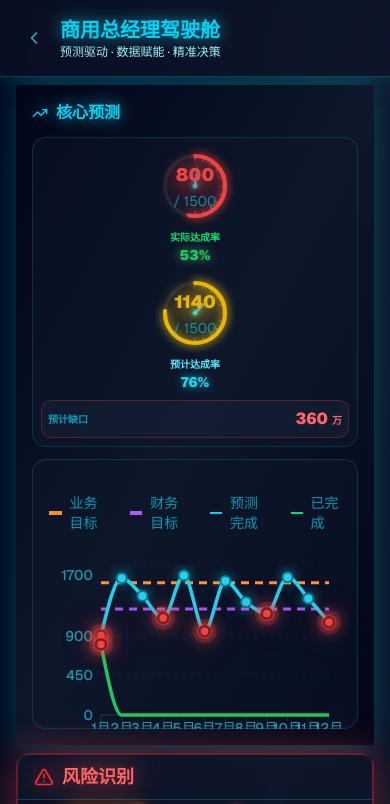
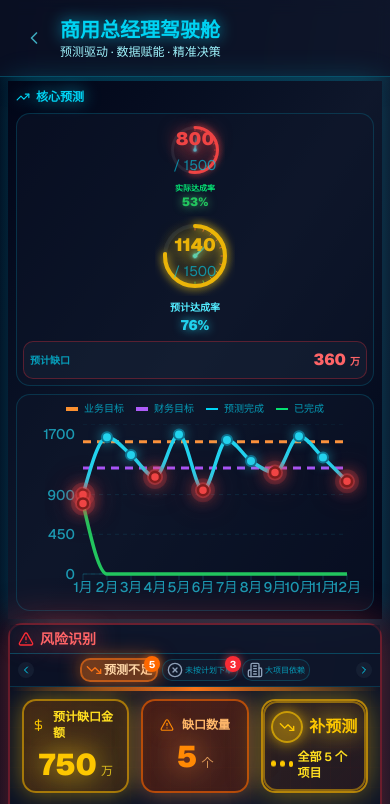
Before and after one commit to navylee1990/coze_jsc, a Next.js app: page /gm in a window 390 px wide. Shown: the top 804 px of the page. Built offline with nearby package versions, Linux system fonts and the light colour scheme.

Commit message:
fix: 优化笔记本屏幕适配，减小内边距和间距

```diff
--- a/src/app/gm/page.tsx
+++ b/src/app/gm/page.tsx
@@ -439,9 +439,9 @@ export default function GMDashboard() {
       </header>
 
       {/* 主要内容区 - 自适应流式布局 */}
-      <main className="flex-1 flex flex-col w-full overflow-hidden px-4 sm:px-6 lg:px-8 py-2 sm:py-3 lg:py-4">
+      <main className="flex-1 flex flex-col w-full px-2 sm:px-4 md:px-6 lg:px-8 py-1 sm:py-2 lg:py-3">
         {/* 驾驶舱风格布局 - 响应式网格 */}
-        <div className="grid grid-cols-1 xl:grid-cols-12 gap-2 sm:gap-3 lg:gap-4 h-full flex-1">
+        <div className="grid grid-cols-1 xl:grid-cols-12 gap-1 sm:gap-2 md:gap-3 lg:gap-4 flex-1">
 
           {/* 核心预测决策卡片 - 使用新的汽车驾驶舱风格组件 */}
           <div className={cn(
@@ -452,7 +452,7 @@ export default function GMDashboard() {
           )}>
             <div className={cn(
               `${DASHBOARD_STYLES.cardBg} ${DASHBOARD_STYLES.cardBorder} rounded-xl p-0 ${DASHBOARD_STYLES.glow}`,
-              'flex-1 min-h-0'
+              'flex-1 min-h-0 flex flex-col'
             )}>
               <PredictionDecisionCard theme="dashboard" timeRange={selectedTimeRange} />
             </div>
@@ -471,7 +471,7 @@ export default function GMDashboard() {
               'shadow-[0_0_40px_rgba(239,68,68,0.4)]',
               'hover:shadow-[0_0_50px_rgba(239,68,68,0.5)]',
               'transition-shadow duration-300',
-              'flex-1 min-h-0'
+              'flex-1 min-h-0 flex flex-col'
             )}>
               <RiskIdentificationPanel theme="dashboard" timeRange={selectedTimeRange} />
             </div>
@@ -481,9 +481,13 @@ export default function GMDashboard() {
           <div className={cn(
             'col-span-1 lg:col-span-12',
             'transition-all duration-500',
-            'opacity-100 translate-y-0'
+            'opacity-100 translate-y-0',
+            'flex flex-col min-h-0'
           )}>
-            <div className={`${DASHBOARD_STYLES.cardBg} ${DASHBOARD_STYLES.cardBorder} rounded-xl p-0 ${DASHBOARD_STYLES.glow}`}>
+            <div className={cn(
+              `${DASHBOARD_STYLES.cardBg} ${DASHBOARD_STYLES.cardBorder} rounded-xl p-0 ${DASHBOARD_STYLES.glow}`,
+              'flex-1 min-h-0 flex flex-col'
+            )}>
               <RegionMatrix
                 data={currentData}
                 title="区域达成"
@@ -499,9 +503,12 @@ export default function GMDashboard() {
           <div className={cn(
             'col-span-1 lg:col-span-12',
             'transition-all duration-500',
-            'opacity-100 translate-y-0'
+            'opacity-100 translate-y-0',
+            'flex flex-col min-h-0'
           )}>
-            <FutureSupportAdequacyPanel theme="dashboard" timeRange={selectedTimeRange} />
+            <div className="flex-1 min-h-0 flex flex-col">
+              <FutureSupportAdequacyPanel theme="dashboard" timeRange={selectedTimeRange} />
+            </div>
           </div>
         </div>
       </main>
--- a/src/components/PredictionDecisionCard.tsx
+++ b/src/components/PredictionDecisionCard.tsx
@@ -419,24 +419,24 @@ export default function PredictionDecisionCard({
   const MonthlyTrendChart = () => {
     return (
       <div className="h-full flex flex-col justify-end">
-        <div className="h-[90%] flex flex-col">
+        <div className="flex-1 flex flex-col overflow-hidden">
           {/* 图例 */}
-          <div className="flex items-center justify-center gap-5 mb-8 px-2">
-          <div className="flex items-center gap-2">
-            <div className="w-4 h-0.5 bg-orange-400" style={{ borderStyle: 'dashed', borderWidth: '2px', borderColor: 'rgba(251,146,60,0.8)' }} />
-            <span className="text-sm text-cyan-400/70 font-medium">业务目标</span>
+          <div className="flex items-center justify-center gap-3 sm:gap-4 md:gap-5 mb-2 sm:mb-3 px-1 flex-shrink-0">
+          <div className="flex items-center gap-1.5 sm:gap-2">
+            <div className="w-3 h-0.5 sm:w-4 bg-orange-400" style={{ borderStyle: 'dashed', borderWidth: '2px', borderColor: 'rgba(251,146,60,0.8)' }} />
+            <span className="text-[10px] sm:text-xs md:text-sm text-cyan-400/70 font-medium">业务目标</span>
           </div>
-          <div className="flex items-center gap-2">
-            <div className="w-4 h-0.5 bg-purple-400" style={{ borderStyle: 'dashed', borderWidth: '2px', borderColor: 'rgba(168,85,247,0.8)' }} />
-            <span className="text-sm text-cyan-400/70 font-medium">财务目标</span>
+          <div className="flex items-center gap-1.5 sm:gap-2">
+            <div className="w-3 h-0.5 sm:w-4 bg-purple-400" style={{ borderStyle: 'dashed', borderWidth: '2px', borderColor: 'rgba(168,85,247,0.8)' }} />
+            <span className="text-[10px] sm:text-xs md:text-sm text-cyan-400/70 font-medium">财务目标</span>
           </div>
-          <div className="flex items-center gap-2">
-            <div className="w-4 h-0.5 bg-cyan-400" />
-            <span className="text-sm text-cyan-400/70 font-medium">预测完成</span>
+          <div className="flex items-center gap-1.5 sm:gap-2">
+            <div className="w-3 h-0.5 sm:w-4 bg-cyan-400" />
+            <span className="text-[10px] sm:text-xs md:text-sm text-cyan-400/70 font-medium">预测完成</span>
           </div>
-          <div className="flex items-center gap-2">
-            <div className="w-4 h-0.5 bg-green-400" />
-            <span className="text-sm text-cyan-400/70 font-medium">已完成</span>
+          <div className="flex items-center gap-1.5 sm:gap-2">
+            <div className="w-3 h-0.5 sm:w-4 bg-green-400" />
+            <span className="text-[10px] sm:text-xs md:text-sm text-cyan-400/70 font-medium">已完成</span>
           </div>
         </div>
 
@@ -786,37 +786,37 @@ export default function PredictionDecisionCard({
 
   return (
     <div className={cn(
-      'p-4 sm:p-6',
+      'p-2 sm:p-3 md:p-4',
       theme === 'dashboard' && DASHBOARD_STYLES.bg
     )}
-      style={{ display: 'flex', flexDirection: 'column', height: '100%' }}
+      style={{ display: 'flex', flexDirection: 'column', height: '100%', minHeight: '300px' }}
     >
       {/* 标题栏 */}
-      <div className="mb-3 sm:mb-4 flex items-center flex-shrink-0">
-        <div className="flex items-center gap-2 sm:gap-3">
-          <TrendingUp className={cn('w-4 h-4 sm:w-5 sm:h-5', DASHBOARD_STYLES.neon)} />
-          <h2 className={cn('text-base sm:text-lg font-bold', DASHBOARD_STYLES.neon)}>
+      <div className="mb-2 sm:mb-3 flex items-center flex-shrink-0">
+        <div className="flex items-center gap-1.5 sm:gap-2">
+          <TrendingUp className={cn('w-3.5 h-3.5 sm:w-4 sm:h-4', DASHBOARD_STYLES.neon)} />
+          <h2 className={cn('text-xs sm:text-sm md:text-base font-bold', DASHBOARD_STYLES.neon)}>
             核心预测
           </h2>
         </div>
       </div>
 
       {/* 左右两个独立块布局 */}
-      <div className="flex flex-col lg:flex-row gap-3 sm:gap-4 items-stretch flex-1 overflow-hidden">
+      <div className="flex flex-col lg:flex-row gap-2 sm:gap-3 items-stretch flex-1 overflow-hidden">
         {/* 左侧：仪表盘区块 - 30%宽度 */}
-        <div className="lg:w-[30%] rounded-xl p-2 sm:p-3 border border-cyan-500/20 bg-slate-900/50">
-          <div className="flex flex-col items-center justify-center gap-2 sm:gap-3 h-full">
+        <div className="lg:w-[30%] rounded-xl p-1.5 sm:p-2 border border-cyan-500/20 bg-slate-900/50 flex flex-col justify-center">
+          <div className="flex flex-col items-center justify-center gap-1.5 sm:gap-2 h-full">
             {/* 实际达成率仪表盘 */}
-            <div className="text-center">
+            <div className="text-center flex-shrink-0">
               <MainGauge
                 actualValue={animatedCompleted}
                 targetValue={target}
                 showPercentage={false}
-                size={80}
+                size={60}
               />
-              <div className="mt-1">
-                <div className="text-[10px] sm:text-xs font-semibold text-green-400">实际达成率</div>
-                <div className="text-sm sm:text-lg font-black" style={{ color: '#22c55e', textShadow: '0 0 10px rgba(74,222,128,0.8)' }}>
+              <div className="mt-0.5">
+                <div className="text-[8px] sm:text-[10px] font-semibold text-green-400">实际达成率</div>
+                <div className="text-xs sm:text-sm md:text-base font-black" style={{ color: '#22c55e', textShadow: '0 0 10px rgba(74,222,128,0.8)' }}>
                   {mounted ? Math.round((completed / target) * 100) : 0}%
                 </div>
               </div>
@@ -852,7 +852,7 @@ export default function PredictionDecisionCard({
         </div>
 
         {/* 右侧：趋势图区块 - 70%宽度 */}
-        <div className="lg:w-[70%] rounded-xl p-2 sm:p-3 border border-cyan-500/20 bg-slate-900/50 h-full">
+        <div className="lg:w-[70%] rounded-xl p-1.5 sm:p-2 border border-cyan-500/20 bg-slate-900/50 h-full flex flex-col min-h-0">
           <MonthlyTrendChart />
         </div>
       </div>
--- a/src/components/RiskIdentificationPanel.tsx
+++ b/src/components/RiskIdentificationPanel.tsx
@@ -924,31 +924,31 @@ export default function RiskIdentificationPanel({
       {/* 标题栏 */}
       <div
         className={cn(
-          'px-4 sm:px-6 py-2 sm:py-3 border-b flex items-center justify-between flex-shrink-0',
+          'px-2 sm:px-3 md:px-4 py-1 sm:py-1.5 md:py-2 border-b flex items-center justify-between flex-shrink-0',
           theme === 'dashboard' ? `${DASHBOARD_STYLES.cardBorder} bg-slate-900/60` : 'border-slate-200 bg-white'
         )}
       >
-        <div className="flex items-center gap-2">
+        <div className="flex items-center gap-1.5 sm:gap-2">
           {viewMode === 'detail' && (
             <button
               onClick={() => setViewMode('summary')}
               className={cn(
-                'p-1.5 rounded-lg transition-all mr-2',
+                'p-1 sm:p-1.5 rounded-lg transition-all mr-1 sm:mr-2',
                 theme === 'dashboard'
                   ? 'bg-slate-800/50 text-cyan-400 hover:bg-cyan-500/20'
                   : 'bg-slate-100 text-slate-700 hover:bg-slate-200'
               )}
             >
-              <ArrowLeft className="w-4 h-4" />
+              <ArrowLeft className="w-3.5 h-3.5 sm:w-4 sm:h-4" />
             </button>
           )}
           <AlertTriangle className={cn(
-            'w-5 h-5 sm:w-6 sm:h-6',
+            'w-4 h-4 sm:w-5 sm:h-5',
             theme === 'dashboard'
               ? 'text-red-500 drop-shadow-[0_0_10px_rgba(239,68,68,1)]'
               : 'text-slate-700'
           )} />
-          <h3 className={cn('font-bold text-lg sm:text-xl', theme === 'dashboard'
+          <h3 className={cn('font-bold text-sm sm:text-base md:text-lg', theme === 'dashboard'
             ? 'text-red-400 drop-shadow-[0_0_12px_rgba(239,68,68,0.9)]'
             : 'text-slate-900')}>
             风险识别
@@ -958,7 +958,7 @@ export default function RiskIdentificationPanel({
 
       {/* Tab切换栏 - 仅在汇总视图显示 */}
       {viewMode === 'summary' && visibleTabs.length >= 1 && (
-        <div className="px-6 py-2 border-b border-cyan-500/20">
+        <div className="px-2 sm:px-3 md:px-4 py-1 sm:py-1.5 border-b border-cyan-500/20">
           <div className="flex items-center justify-between">
             <button
               onClick={() => {
@@ -967,13 +967,13 @@ export default function RiskIdentificationPanel({
                 setCurrentTab(visibleTabs[newIndex].id);
               }}
               className={cn(
-                'p-1 sm:p-1.5 rounded-lg transition-all',
+                'p-0.5 sm:p-1 rounded-lg transition-all',
                 theme === 'dashboard'
                   ? 'bg-slate-800/50 text-cyan-400 hover:bg-cyan-500/20 hover:text-cyan-300'
                   : 'bg-slate-100 text-slate-700 hover:bg-slate-200'
               )}
             >
-              <ChevronLeft className="w-3 h-3 sm:w-4 sm:h-4" />
+              <ChevronLeft className="w-3 h-3 sm:w-3.5 sm:h-3.5 md:w-4 md:h-4" />
             </button>
 
             <div className="flex items-center gap-1 sm:gap-2">
@@ -1002,7 +1002,7 @@ export default function RiskIdentificationPanel({
                     key={tab.id}
                     onClick={() => setCurrentTab(tab.id)}
                     className={cn(
-                      'flex items-center gap-1 sm:gap-1.5 px-2 sm:px-3 py-1 sm:py-1.5 rounded-lg text-[10px] sm:text-xs font-medium transition-all relative',
+                      'flex items-center gap-0.5 sm:gap-1 px-1 sm:px-2 md:px-3 py-0.5 sm:py-1 rounded-lg text-[8px] sm:text-[10px] md:text-xs font-medium transition-all relative',
                       // 激活状态
                       isActive && theme === 'dashboard'
                         ? cn(
@@ -1068,13 +1068,13 @@ export default function RiskIdentificationPanel({
                 setCurrentTab(visibleTabs[newIndex].id);
               }}
               className={cn(
-                'p-1 sm:p-1.5 rounded-lg transition-all',
+                'p-0.5 sm:p-1 rounded-lg transition-all',
                 theme === 'dashboard'
                   ? 'bg-slate-800/50 text-cyan-400 hover:bg-cyan-500/20 hover:text-cyan-300'
                   : 'bg-slate-100 text-slate-700 hover:bg-slate-200'
               )}
             >
-              <ChevronRight className="w-3 h-3 sm:w-4 sm:h-4" />
+              <ChevronRight className="w-3 h-3 sm:w-3.5 sm:h-3.5 md:w-4 md:h-4" />
             </button>
           </div>
         </div>
```
